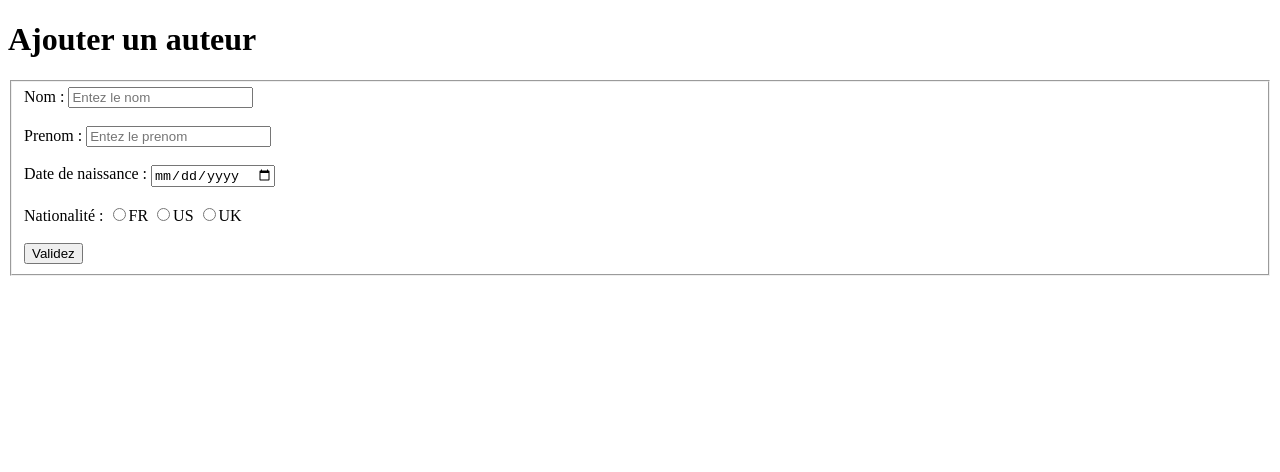
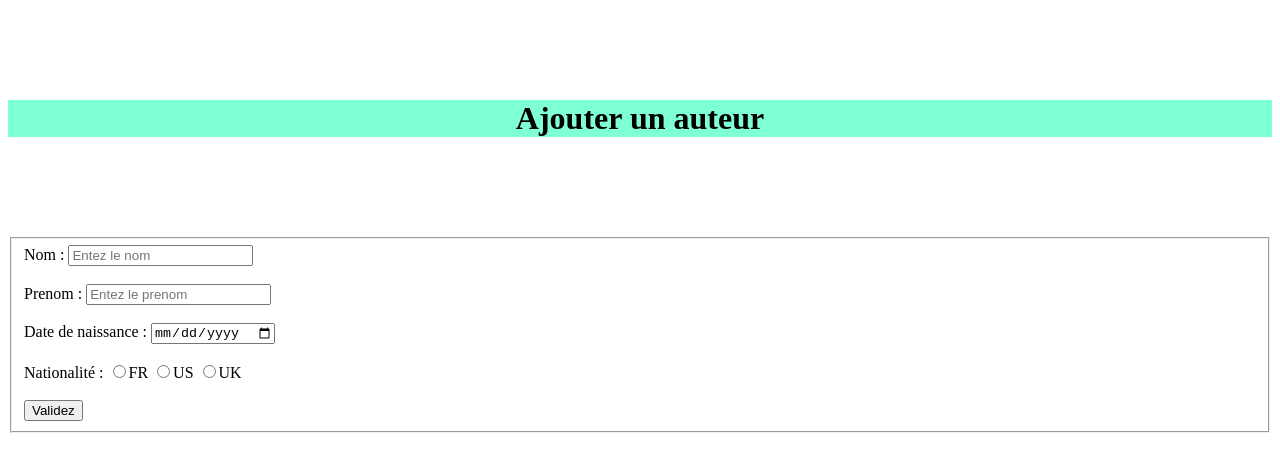
Before and after one commit to ingelaerekevin4/Partage, a plain HTML site: page index.html in a window 1280 px wide. Drawn offline with Linux system fonts and the light colour scheme.

Commit message:
Mise en forme

```diff
--- a/index.html
+++ b/index.html
@@ -4,9 +4,10 @@
     <meta charset="UTF-8">
     <meta name="viewport" content="width=device-width, initial-scale=1.0">
     <title>Aujouter un auteur</title>
+    <link rel="stylesheet" href="css/style.css">
 </head>
 <body>
-    <h1>Ajouter un auteur</h1>
+    <h1 class="test">Ajouter un auteur</h1>
     <form action="requête_sql.php" method="POST">
         <fieldset>
             <label for="nom">Nom :</label>
```
